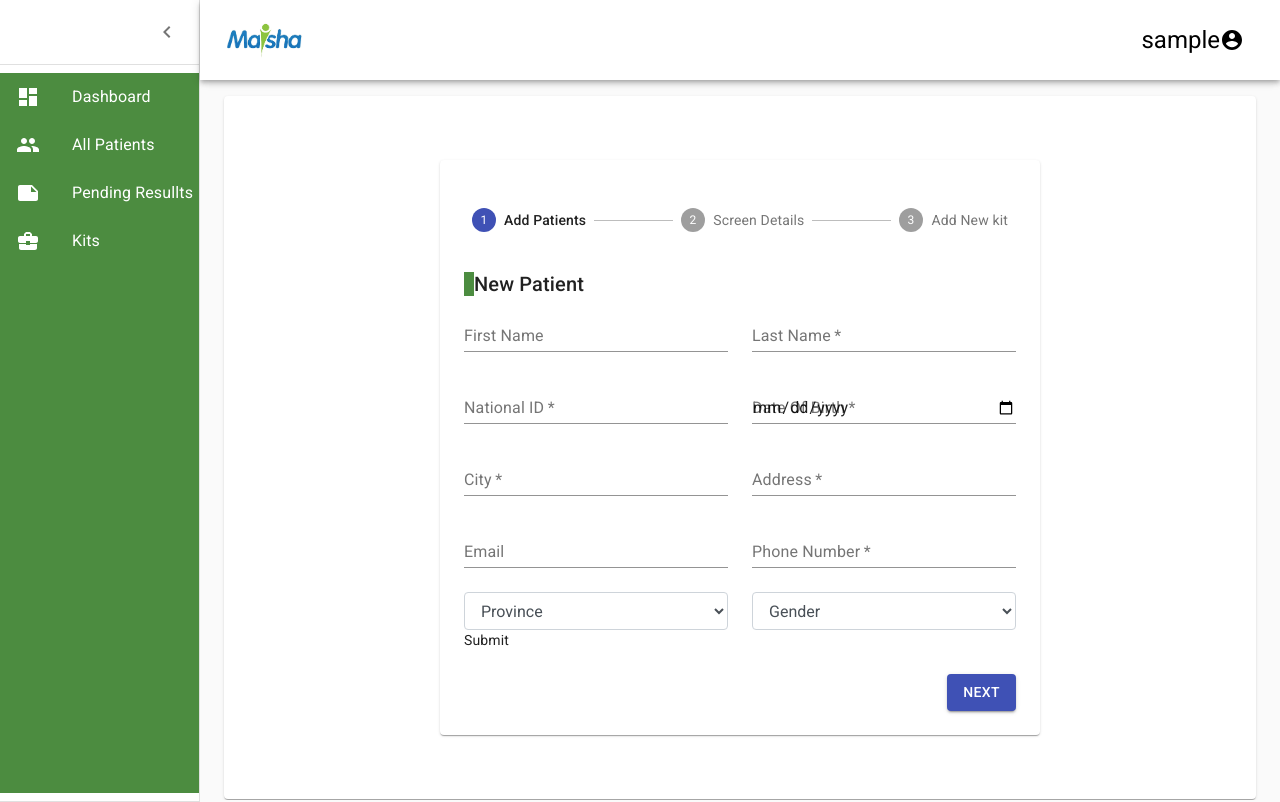
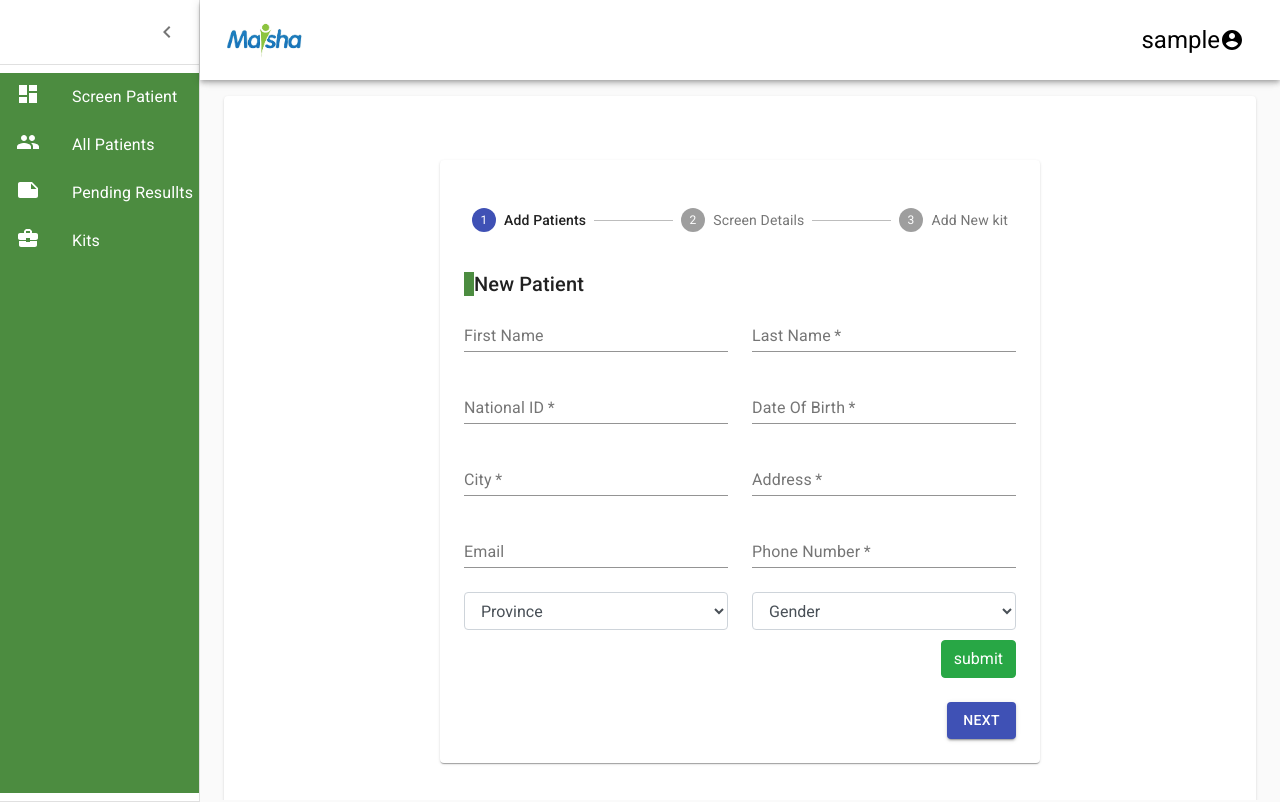
Before and after one commit to tinashediego/react-frontend, a React (Create React App) app: page /agent in a window 1280 px wide. Built offline with nearby package versions, Linux system fonts and the light colour scheme; sample sign-in values are in the browser's storage.

Commit message:
Add files via upload
new icons new buttons

```diff
--- a/src/app/components/Admin/AddUser.js
+++ b/src/app/components/Admin/AddUser.js
@@ -251,8 +251,11 @@ placeholder="city" />
 </FormGroup>
 
 </div>
-<Button color="success" type="submit">Add user</Button>
 
+
+<div align="right">
+<button className="btn btn-success">submit</button>
+</div>
 
 
 
--- a/src/app/components/Admin/AllKits.js
+++ b/src/app/components/Admin/AllKits.js
@@ -97,7 +97,6 @@ const AllKits  = (props) =>{
 
     <h5 className="container" style={styles.container}>All Kits</h5>
 
-    <button className='btn btn-success' onClick={handleClickOpen}> Add New Kit</button>
       <Table size="small" className="table table-striped" >
 
   <TableHead>
--- a/src/app/components/Admin/AllUsers.js
+++ b/src/app/components/Admin/AllUsers.js
@@ -209,7 +209,10 @@ export default function AllUsers() {
             <TableCell>{x.group}</TableCell>
             <TableCell> {x.addressOfPractice} </TableCell>
 
-            <TableCell align="right"><button style={{backgroundColor:"green"}} >reset</button>&nbsp;<button style={{backgroundColor:"red"}} href="#">delete</button></TableCell>
+            <TableCell align="right"><button style={{backgroundColor:"green"}} >reset</button>
+            &nbsp;<button style={{backgroundColor:"red"}} href="#">delete</button>
+            &nbsp;<button style={{backgroundColor:"red"}} href="#">reset password</button>
+            &nbsp;<button style={{backgroundColor:"red"}} href="#">suspend</button></TableCell>
             </TableRow>
 
           ))}
--- a/src/app/components/Admin/NewKit.js
+++ b/src/app/components/Admin/NewKit.js
@@ -94,6 +94,9 @@ placeholder="Serial Number"  required={true} />
 
      </Grid>
    </React.Fragment>
+   <div align="right" style={{paddingTop:10}}>
+   <button className="btn btn-success">submit</button>
+   </div>
 </Form>
 
 </div>
--- a/src/app/components/Agent/AddPatients.js
+++ b/src/app/components/Agent/AddPatients.js
@@ -117,11 +117,11 @@ const AddPatient  = (props) =>{
     <TextField label="National ID"
     value={patientData.nationalIdOrPassportNumber}
     onChange={e=>setPatient({ ...patientData ,nationalIdOrPassportNumber:e.target.value})}
-    placeholder="National ID" required
+    placeholder="e.g 63-1234567A12" required
      fullWidth     />
         </Grid>
         <Grid item xs={12} sm={6}>
-        <TextField label="Date Of Birth" type="date" name="password"
+        <TextField label="Date Of Birth" placeholder="dd/mm/yyyy" name="password"
         value={patientData.dateOfBirth}
         onChange={e=>setPatient({ ...patientData ,dateOfBirth:e.target.value})}
         placeholder="Date of Birth" fullWidth required />
@@ -145,7 +145,7 @@ const AddPatient  = (props) =>{
         <Grid item xs={12} sm={6}>
         <TextField label="Phone Number" value={patientData.phoneNumber}
         onChange={e=>setPatient({ ...patientData ,phoneNumber:e.target.value})}
-        placeholder="Phone Number/ Next of Kin's Phone Number" fullWidth required  />
+        placeholder="e.g +263772123456" fullWidth required  />
         </Grid>
         <Grid item xs={12} sm={6}>
         <Input type="select" name="group"  value={patientData.province}
@@ -177,7 +177,9 @@ const AddPatient  = (props) =>{
     </React.Fragment>
 
 
-    <buttton type="submit"> Submit</buttton>
+    <div align="right" style={{paddingTop:10}}>
+   <button className="btn btn-success">submit</button>
+   </div>
     </Form>
 
 
--- a/src/app/components/Agent/ScreenDetails.js
+++ b/src/app/components/Agent/ScreenDetails.js
@@ -223,7 +223,9 @@ const handleSubmit = (e) => {
           </Col>
 
         </Row>
-
+        <div align="right" style={{paddingTop:10}}>
+   <button className="btn btn-success">submit</button>
+   </div>
         </Form>
 
 
--- a/src/app/components/layout/Admin/mainListItems.js
+++ b/src/app/components/layout/Admin/mainListItems.js
@@ -12,18 +12,22 @@ export const mainListItems = (
   <ListItem button>
 
 
+<Link to="/dashboard">
 <ListItemIcon style={{color:'white'}}>
   <DashboardIcon  />
 </ListItemIcon>
+</Link>
 <Link to="/dashboard" style={{color:'white'}}>
 
 <ListItemText primary="Dashboard" />
 </Link>
 </ListItem>
 <ListItem button>
+<Link to="/allusers">
 <ListItemIcon style={{color:'white'}}>
   <PeopleIcon />
 </ListItemIcon>
+</Link>
 <Link to='/allusers' style={{color:'white'}}>
 <ListItemText primary="Users" />
 </Link>
--- a/src/app/components/layout/Agent/mainListItems.js
+++ b/src/app/components/layout/Agent/mainListItems.js
@@ -14,26 +14,32 @@ export const mainListItems = (
     <ListItem button>
 
 
+      <Link to="/agent">
       <ListItemIcon style={{color:'white'}}>
         <DashboardIcon  />
       </ListItemIcon>
+      </Link>
       <Link to="/agent" style={{color:'white'}}>
 
-      <ListItemText primary="Dashboard" />
+      <ListItemText primary="Screen Patient" />
       </Link>
     </ListItem>
     <ListItem button>
-      <ListItemIcon style={{color:'white'}}>
+      <Link to="/allpatients">
+        <ListItemIcon style={{color:'white'}}>
         <PeopleIcon />
       </ListItemIcon>
+      </Link>
       <Link to='/allpatients' style={{color:'white'}}>
       <ListItemText primary="All Patients" />
       </Link>
     </ListItem>
     <ListItem button>
+      <Link to="/pending">
       <ListItemIcon style={{color:'white'}}>
         <NoteIcon />
       </ListItemIcon>
+      </Link>
       <Link to='/pending' style={{color:'white'}}>
       <ListItemText primary="Pending Resullts" />
       </Link>
@@ -41,9 +47,11 @@ export const mainListItems = (
 
 
     <ListItem button>
+    <Link to="/allkits">
     <ListItemIcon style={{color:'white'}}>
       <BusinessCenterIcon />
     </ListItemIcon>
+    </Link>
     <Link to='/allkits' style={{color:'white'}}>
     <ListItemText primary="Kits" />
     </Link>
```
